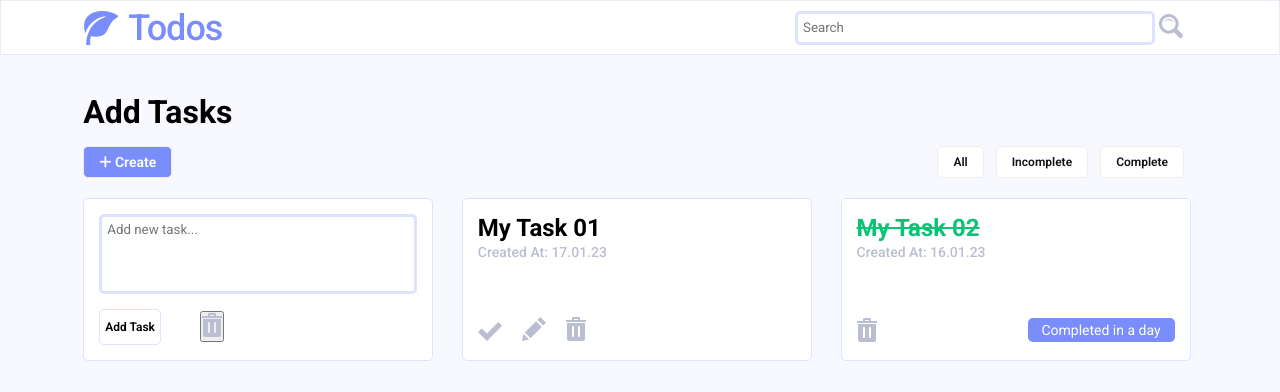
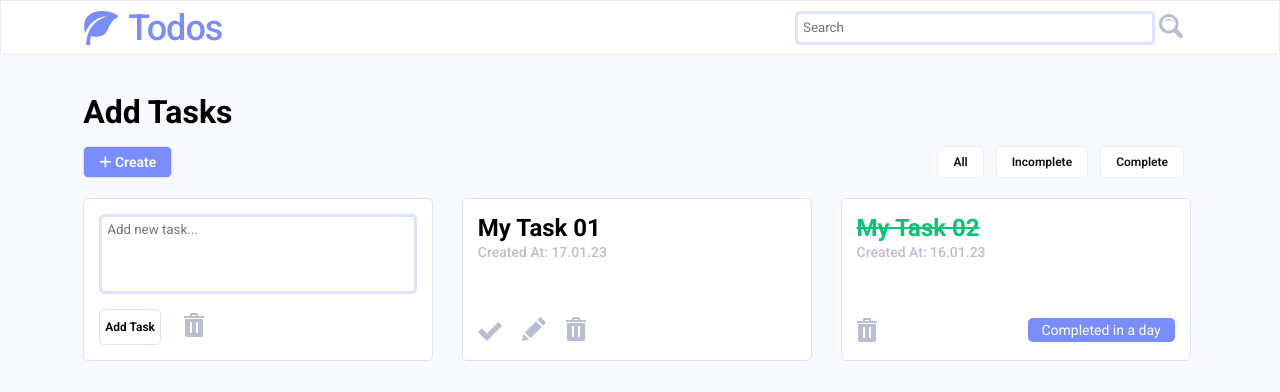
Before and after one commit to fza-wtag/todo-app-react, a React (Create React App) app in the folder todos/: page / in a window 1280 px wide. Shown: the top 392 px of the page. Built offline with nearby package versions, Linux system fonts and the light colour scheme.

Commit message:
Resoved the issues regarding TopButtons (old) function

```diff
--- a/todos/src/App.js
+++ b/todos/src/App.js
@@ -1,6 +1,6 @@
 import "./App.css";
 import Navbar from "./components/Navbar";
-import TopButtons from "./components/TopButtons";
+import TopContent from "./components/TopContent";
 import Todos from "./components/Todos";
 import LoadMoreBtn from "./components/LoadMoreBtn";
 import EmptyTaskList from "./components/EmptyTaskList";
@@ -9,7 +9,7 @@ function App() {
   return (
     <div>
       <Navbar />
-      <TopButtons />
+      <TopContent />
       <Todos />
       <LoadMoreBtn />
     </div>
--- a/todos/src/components/topButtons.js
+++ b/todos/src/components/TopContent.js
@@ -1,15 +1,15 @@
 import React from "react";
-import "../styles/topButtons.css"
+import "../styles/topContent.css"
 
-const TopButtons = () => {
+const TopContent = () => {
   return (
     <div className="top-content">
       <h1>Add Tasks</h1>
-      <div className="top-buttons">
-        <button className="create-btn">
+      <div className="top-content__buttons">
+        <button className="btn btn__create_button">
           <i class="fa-sharp fa-solid fa-plus"></i> Create
         </button>
-        <div className="progress-btn">
+        <div className="btn__progress_button">
           <button>All</button>
           <button>Incomplete</button>
           <button>Complete</button>
@@ -19,4 +19,4 @@ const TopButtons = () => {
   );
 };
 
-export default TopButtons;
+export default TopContent;
--- a/todos/src/components/addTask.js
+++ b/todos/src/components/addTask.js
@@ -14,7 +14,7 @@ const AddTask = () => {
       </div>
       <div className="todo__add_del">
         <button className="btn btn__save_button">Add Task</button>
-        <button className="icon-btn">
+        <button className="todo__icon-btn">
           <img src={del} alt="icon"></img>
         </button>
       </div>
--- a/todos/src/styles/topButtons.css
+++ b/todos/src/styles/topContent.css
@@ -2,7 +2,7 @@
   padding: 3% 7.5% 0 6.5%;
 }
 
-.top-buttons {
+.top-content__buttons {
   margin-top: 15px;
   display: flex;
   flex-wrap: wrap;
@@ -10,7 +10,7 @@
   justify-content: space-between;
 }
 
-.progress-btn button {
+.btn__progress_button button {
   background-color: #ffffff;
   border: 0.5px solid rgb(238, 238, 238);
   color: rgb(19, 19, 19);
@@ -24,13 +24,8 @@
   margin-left: 12px;
 }
 
-.progress-btn button:hover {
-  opacity: 0.5;
-}
-
-.create-btn {
+.btn__create_button {
   background: #7a8dfd;
-  border: 0.5px solid rgb(238, 238, 238);
   color: rgb(254, 254, 254);
   padding: 7px 15px;
   border-radius: 5px;
@@ -41,7 +36,7 @@
   font-size: 14px;
 }
 
-.create-btn:hover {
+.btn__create_button:hover {
   background: #4c5fcd;
   color: white;
 }
```
